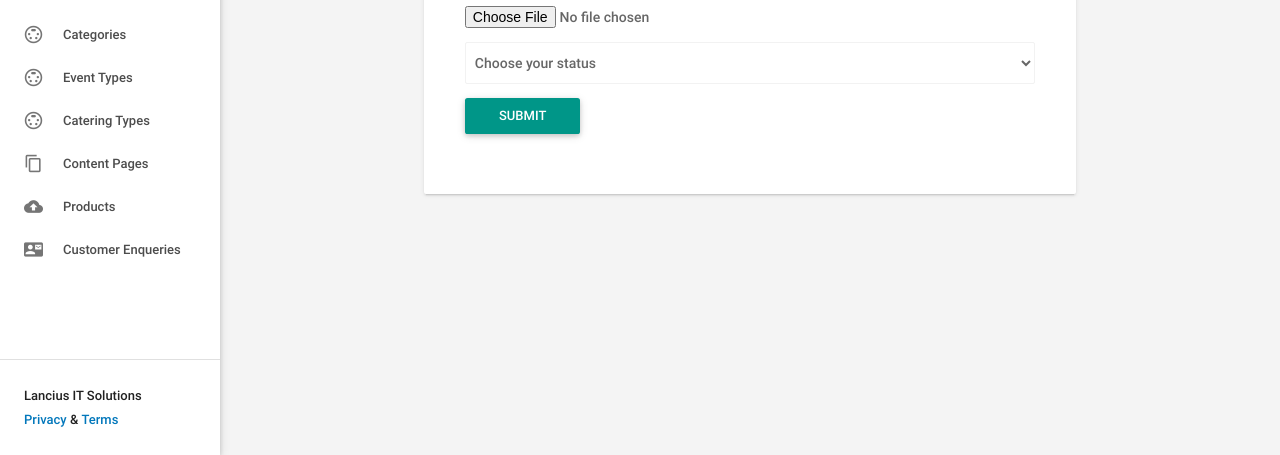
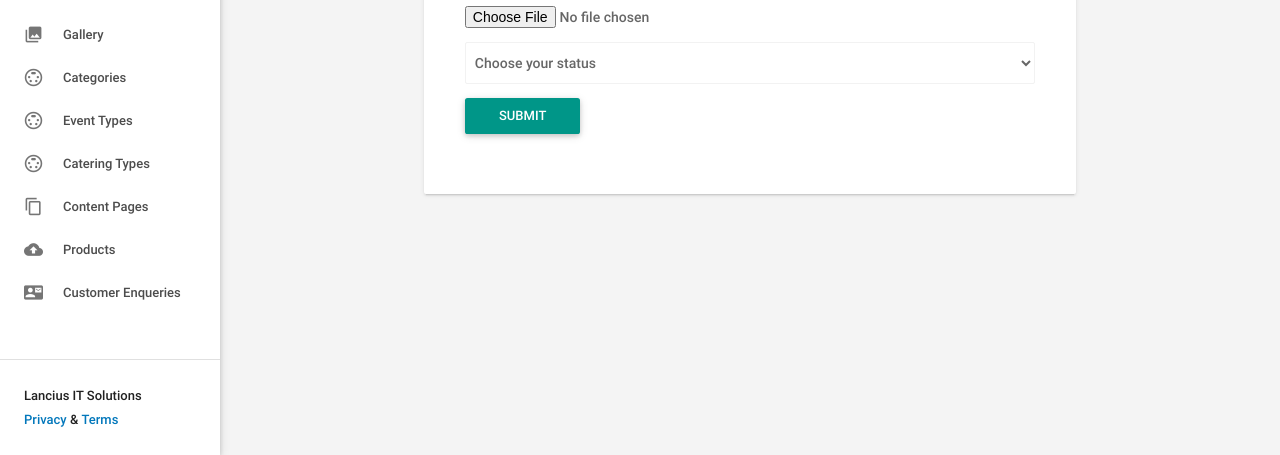
Before and after one commit to Srinivaslancius/sampradaya_ruchulu, a PHP site: page /sampradaya_ruchulu/admin/add_banners.php in a window 1280 px wide. Shown: the part 345-800 px from the top of the page. Run offline with PHP 8.4, Linux system fonts and the light colour scheme; the visitor is signed in with stand-in values (Sample User, id 1); data that the repository does not hold is empty; some libraries are stand-ins or nearby versions.

Commit message:
added gallery page in side navigation and added some images in gallery page

```diff
--- a/admin/side_navigation.php
+++ b/admin/side_navigation.php
@@ -41,6 +41,8 @@
                     </li>
                     <li class="no-padding <?php if($page_name == 'banners.php') { echo "active"; } ?>"><a class="waves-effect waves-grey" href="banners.php"><i class="material-icons">collections</i>Banners</a></li>
 
+                    <li class="no-padding <?php if($page_name == 'gallery.php') { echo "active"; } ?>"><a class="waves-effect waves-grey" href="gallery.php"><i class="material-icons">collections</i>Gallery</a></li>
+
                     <li class="no-padding <?php if($page_name == 'categories.php') { echo "active"; } ?>"><a class="waves-effect waves-grey" href="categories.php"><i class="material-icons">settings_input_svideo</i>Categories</a></li>
 
                     <li class="no-padding <?php if($page_name == 'event_types.php') { echo "active"; } ?>"><a class="waves-effect waves-grey" href="event_types.php"><i class="material-icons">settings_input_svideo</i>Event Types</a></li>
```
Also changed, not shown: uploads/gallery_images/1.jpg (added), uploads/gallery_images/2.jpg (added), uploads/gallery_images/3.jpg (added), uploads/gallery_images/4.jpg (added), uploads/gallery_images/5.jpg (added), uploads/gallery_images/6.jpg (added), uploads/gallery_images/veg.jpg (deleted).
